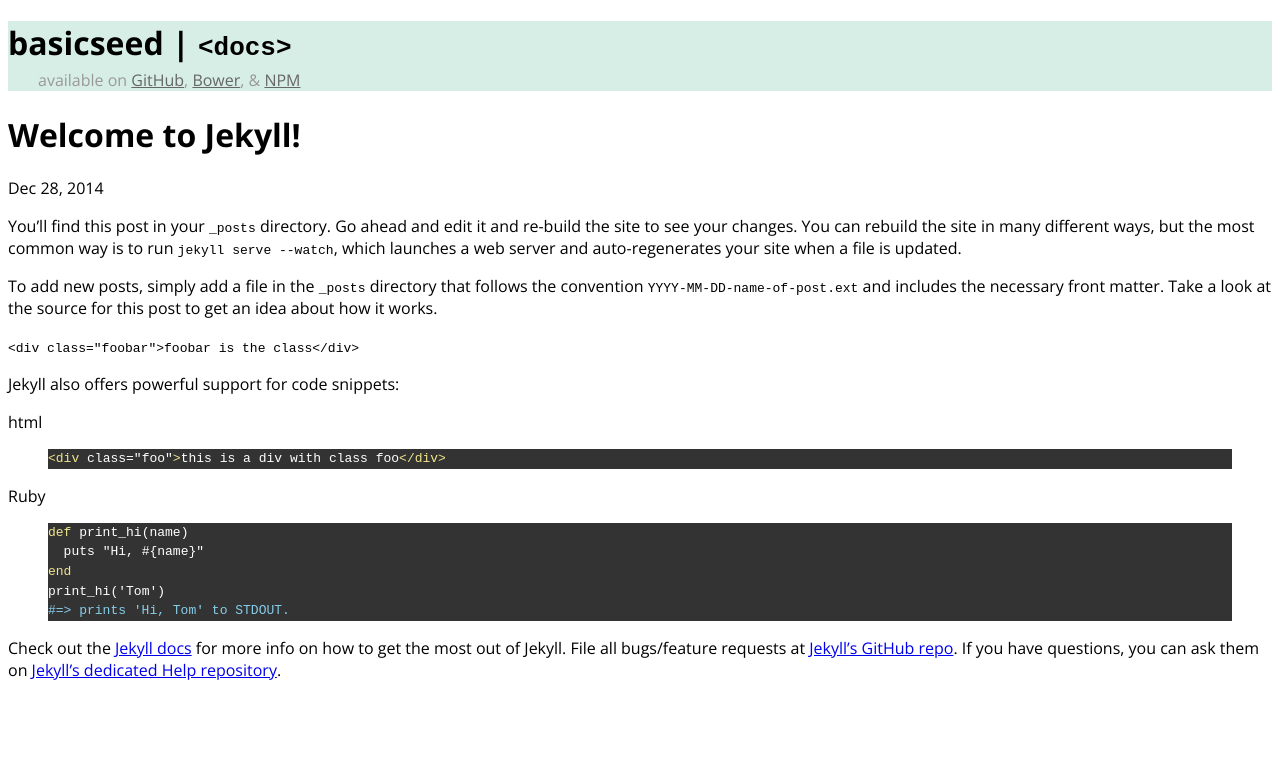
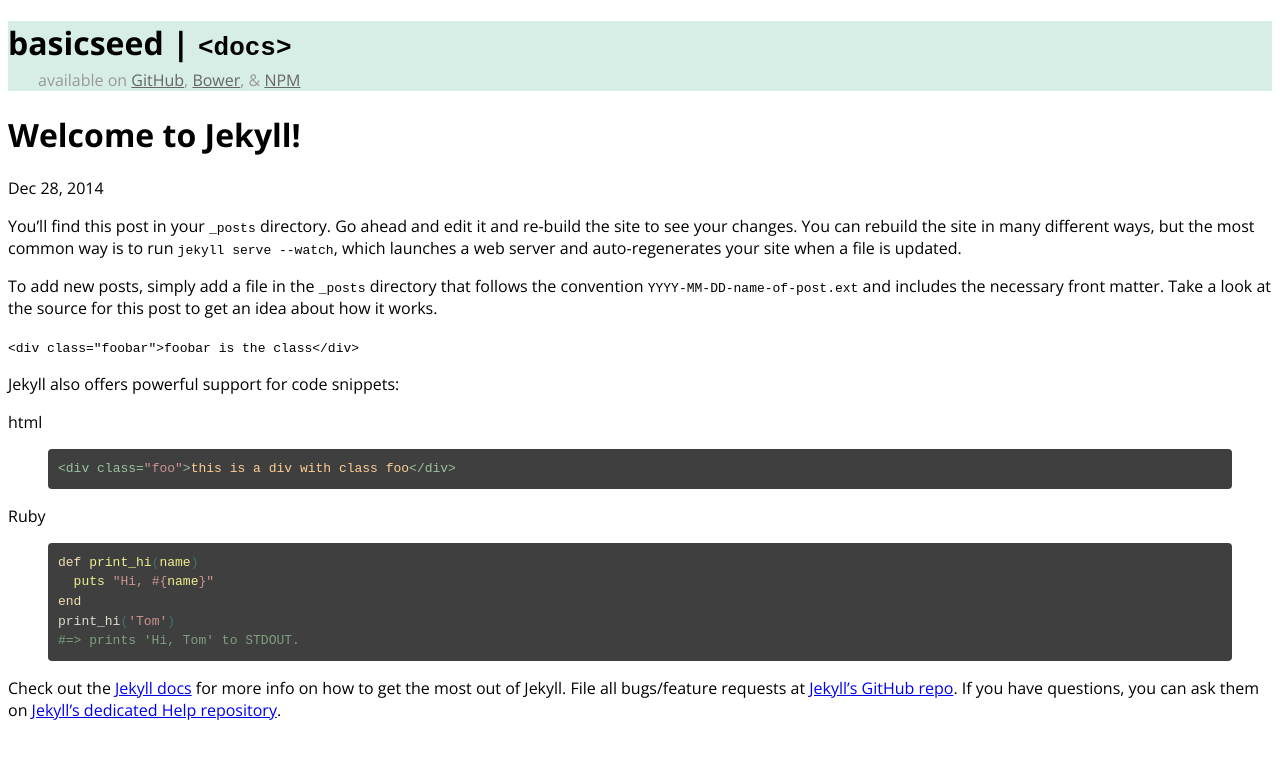
Before and after one commit to jamesmosier/basicseed, a Jekyll site: the page built from docs/_posts/2014-12-28-welcome-to-jekyll.markdown, in a window 1280 px wide. Shown: the top 759 px of the page. Built offline with Jekyll 4.4.1, drawn with Linux system fonts in a browser that asks for light colours.

Commit message:
new zenburn theme for syntax

```diff
--- a/docs/_sass/_prettify.scss
+++ b/docs/_sass/_prettify.scss
@@ -67,6 +67,7 @@
 	font-family: Menlo,Monaco,Consolas,"Courier New",monospace;
 	//margin: 0 0 10px;
 	margin: 0;
+	padding: 10px;
 	font-size: 13px;
 	line-height: 1.42857143;
 	word-break: break-all;
@@ -75,116 +76,297 @@
 	overflow: auto;
 }
 
+//https://github.com/richleland/pygments-css (zenburn)
+.highlight code,.highlight pre {
+    color: #fdce93;
+    background-color: #3f3f3f;
+}
 
-//https://github.com/uraimo/pygments-vimstyles/blob/master/desert.css
-.highlight  { background: #333333; color: #ffffff}
-.highlight .hll { background-color: #ffffcc }
-.highlight .c { color: #87ceeb} /* Comment */
-.highlight .err { color: #ffffff} /* Error */
-.highlight .g { color: #ffffff} /* Generic */
-.highlight .k { color: #f0e68c} /* Keyword */
-.highlight .l { color: #ffffff} /* Literal */
-.highlight .n { color: #ffffff} /* Name */
-.highlight .o { color: #ffffff} /* Operator */
-.highlight .x { color: #ffffff} /* Other */
-.highlight .p { color: #ffffff} /* Punctuation */
-.highlight .cm { color: #87ceeb} /* Comment.Multiline */
-.highlight .cp { color: #cd5c5c} /* Comment.Preproc */
-.highlight .c1 { color: #87ceeb} /* Comment.Single */
-.highlight .cs { color: #87ceeb} /* Comment.Special */
-.highlight .gd { color: #0000c0; font-weight: bold; background-color: #008080 } /* Generic.Deleted */
-.highlight .ge { color: #c000c0; text-decoration: underline} /* Generic.Emph */
-.highlight .gr { color: #c0c0c0; font-weight: bold; background-color: #c00000 } /* Generic.Error */
-.highlight .gh { color: #cd5c5c} /* Generic.Heading */
-.highlight .gi { color: #ffffff; background-color: #0000c0 } /* Generic.Inserted */
-.highlight .go { color: #add8e6; font-weight: bold; background-color: #4d4d4d } /* Generic.Output */
-.highlight .gp { color: #ffffff} /* Generic.Prompt */
-.highlight .gs { color: #ffffff} /* Generic.Strong */
-.highlight .gu { color: #cd5c5c} /* Generic.Subheading */
-.highlight .gt { color: #c0c0c0; font-weight: bold; background-color: #c00000 } /* Generic.Traceback */
-.highlight .kc { color: #f0e68c} /* Keyword.Constant */
-.highlight .kd { color: #f0e68c} /* Keyword.Declaration */
-.highlight .kn { color: #f0e68c} /* Keyword.Namespace */
-.highlight .kp { color: #f0e68c} /* Keyword.Pseudo */
-.highlight .kr { color: #f0e68c} /* Keyword.Reserved */
-.highlight .kt { color: #bdb76b} /* Keyword.Type */
-.highlight .ld { color: #ffffff} /* Literal.Date */
-.highlight .m { color: #ffffff} /* Literal.Number */
-.highlight .s { color: #ffffff} /* Literal.String */
-.highlight .na { color: #ffffff} /* Name.Attribute */
-.highlight .nb { color: #ffffff} /* Name.Builtin */
-.highlight .nc { color: #ffffff} /* Name.Class */
-.highlight .no { color: #ffa0a0} /* Name.Constant */
-.highlight .nd { color: #ffffff} /* Name.Decorator */
-.highlight .ni { color: #ffdead} /* Name.Entity */
-.highlight .ne { color: #ffffff} /* Name.Exception */
-.highlight .nf { color: #ffffff} /* Name.Function */
-.highlight .nl { color: #ffffff} /* Name.Label */
-.highlight .nn { color: #ffffff} /* Name.Namespace */
-.highlight .nx { color: #ffffff} /* Name.Other */
-.highlight .py { color: #ffffff} /* Name.Property */
-.highlight .nt { color: #f0e68c} /* Name.Tag */
-.highlight .nv { color: #98fb98} /* Name.Variable */
-.highlight .ow { color: #ffffff} /* Operator.Word */
-.highlight .w { color: #ffffff} /* Text.Whitespace */
-.highlight .mf { color: #ffffff} /* Literal.Number.Float */
-.highlight .mh { color: #ffffff} /* Literal.Number.Hex */
-.highlight .mi { color: #ffffff} /* Literal.Number.Integer */
-.highlight .mo { color: #ffffff} /* Literal.Number.Oct */
-.highlight .sb { color: #ffffff} /* Literal.String.Backtick */
-.highlight .sc { color: #ffffff} /* Literal.String.Char */
-.highlight .sd { color: #ffffff} /* Literal.String.Doc */
-.highlight .s2 { color: #ffffff} /* Literal.String.Double */
-.highlight .se { color: #ffffff} /* Literal.String.Escape */
-.highlight .sh { color: #ffffff} /* Literal.String.Heredoc */
-.highlight .si { color: #ffffff} /* Literal.String.Interpol */
-.highlight .sx { color: #ffffff} /* Literal.String.Other */
-.highlight .sr { color: #ffffff} /* Literal.String.Regex */
-.highlight .s1 { color: #ffffff} /* Literal.String.Single */
-.highlight .ss { color: #ffffff} /* Literal.String.Symbol */
-.highlight .bp { color: #ffffff} /* Name.Builtin.Pseudo */
-.highlight .vc { color: #98fb98} /* Name.Variable.Class */
-.highlight .vg { color: #98fb98} /* Name.Variable.Global */
-.highlight .vi { color: #98fb98} /* Name.Variable.Instance */
-.highlight .il { color: #ffffff} /* Literal.Number.Integer.Long */
+.highlight .hll {
+    background-color: #222;
+}
+
+.highlight .c {
+    color: #7f9f7f;
+}
+
+.highlight .err {
+    color: #e37170;
+    background-color: #3d3535;
+}
+
+.highlight .g {
+    color: #7f9f7f;
+}
+
+.highlight .k {
+    color: #f0dfaf;
+}
+
+.highlight .l {
+    color: #ccc;
+}
+
+.highlight .n {
+    color: #dcdccc;
+}
+
+.highlight .o {
+    color: #f0efd0;
+}
+
+.highlight .x {
+    color: #ccc;
+}
+
+.highlight .p {
+    color: #41706f;
+}
+
+.highlight .cm {
+    color: #7f9f7f;
+}
+
+.highlight .cp {
+    color: #7f9f7f;
+}
+
+.highlight .c1 {
+    color: #7f9f7f;
+}
+
+.highlight .cs {
+    color: #cd0000;
+    font-weight: bold;
+}
+
+.highlight .gd {
+    color: #cd0000;
+}
+
+.highlight .ge {
+    color: #ccc;
+    font-style: italic;
+}
+
+.highlight .gr {
+    color: red;
+}
+
+.highlight .gh {
+    color: #dcdccc;
+    font-weight: bold;
+}
+
+.highlight .gi {
+    color: #00cd00;
+}
+
+.highlight .go {
+    color: gray;
+}
+
+.highlight .gp {
+    color: #dcdccc;
+    font-weight: bold;
+}
+
+.highlight .gs {
+    color: #ccc;
+    font-weight: bold;
+}
+
+.highlight .gu {
+    color: purple;
+    font-weight: bold;
+}
+
+.highlight .gt {
+    color: #0040D0;
+}
+
+.highlight .kc {
+    color: #dca3a3;
+}
+
+.highlight .kd {
+    color: #ffff86;
+}
+
+.highlight .kn {
+    color: #dfaf8f;
+    font-weight: bold;
+}
+
+.highlight .kp {
+    color: #cdcf99;
+}
+
+.highlight .kr {
+    color: #cdcd00;
+}
+
+.highlight .kt {
+    color: #00cd00;
+}
+
+.highlight .ld {
+    color: #cc9393;
+}
+
+.highlight .m {
+    color: #8cd0d3;
+}
+
+.highlight .s {
+    color: #cc9393;
+}
+
+.highlight .na {
+    color: #9ac39f;
+}
+
+.highlight .nb {
+    color: #efef8f;
+}
+
+.highlight .nc {
+    color: #efef8f;
+}
+
+.highlight .no {
+    color: #ccc;
+}
+
+.highlight .nd {
+    color: #ccc;
+}
+
+.highlight .ni {
+    color: #c28182;
+}
+
+.highlight .ne {
+    color: #c3bf9f;
+    font-weight: bold;
+}
+
+.highlight .nf {
+    color: #efef8f;
+}
+
+.highlight .nl {
+    color: #ccc;
+}
+
+.highlight .nn {
+    color: #8fbede;
+}
+
+.highlight .nx {
+    color: #ccc;
+}
+
+.highlight .py {
+    color: #ccc;
+}
+
+.highlight .nt {
+    color: #9ac39f;
+}
+
+.highlight .nv {
+    color: #dcdccc;
+}
+
+.highlight .ow {
+    color: #f0efd0;
+}
+
+.highlight .w {
+    color: #ccc;
+}
+
+.highlight .mf {
+    color: #8cd0d3;
+}
+
+.highlight .mh {
+    color: #8cd0d3;
+}
+
+.highlight .mi {
+    color: #8cd0d3;
+}
+
+.highlight .mo {
+    color: #8cd0d3;
+}
+
+.highlight .sb {
+    color: #cc9393;
+}
+
+.highlight .sc {
+    color: #cc9393;
+}
+
+.highlight .sd {
+    color: #cc9393;
+}
+
+.highlight .s2 {
+    color: #cc9393;
+}
+
+.highlight .se {
+    color: #cc9393;
+}
+
+.highlight .sh {
+    color: #cc9393;
+}
+
+.highlight .si {
+    color: #cc9393;
+}
+
+.highlight .sx {
+    color: #cc9393;
+}
+
+.highlight .sr {
+    color: #cc9393;
+}
+
+.highlight .s1 {
+    color: #cc9393;
+}
+
+.highlight .ss {
+    color: #cc9393;
+}
+
+.highlight .bp {
+    color: #efef8f;
+}
+
+.highlight .vc {
+    color: #efef8f;
+}
+
+.highlight .vg {
+    color: #dcdccc;
+}
+
+.highlight .vi {
+    color: #ffffc7;
+}
+
+.highlight .il {
+    color: #8cd0d3;
+}
 
 
-
-
-/*
-  Darkly Pygments Theme
-  (c) 2014 Sourcey
-  http://sourcey.com
-*/
-
-// .highlight {
-//   white-space: pre;
-//   overflow: auto;
-//   word-wrap: normal; /* horizontal scrolling */
-//   -moz-border-radius: 3px;
-//   -webkit-border-radius: 3px;
-//   border-radius: 3px;
-//   padding: 20px;
-//   background: #343642;
-//   color: #C1C2C3;
-// }
-// .highlight .hll { background-color: #ffc; }
-// .highlight .gd { color: #2e3436; background-color: #0e1416; }
-// .highlight .gr { color: #eeeeec; background-color: #c00; }
-// .highlight .gi { color: #babdb6; background-color: #1f2b2d; }
-// .highlight .go { color: #2c3032; background-color: #2c3032; }
-// .highlight .kt { color: #e3e7df; }
-// .highlight .ni { color: #888a85; }
-// .highlight .c,.highlight .cm,.highlight .c1,.highlight .cs { color: #8D9684; }
-// .highlight .err,.highlight .g,.highlight .l,.highlight .n,.highlight .x,.highlight .p,.highlight .ge,
-// .highlight .gp,.highlight .gs,.highlight .gt,.highlight .ld,.highlight .s,.highlight .nc,.highlight .nd,
-// .highlight .ne,.highlight .nl,.highlight .nn,.highlight .nx,.highlight .py,.highlight .ow,.highlight .w,.highlight .sb,
-// .highlight .sc,.highlight .sd,.highlight .s2,.highlight .se,.highlight .sh,.highlight .si,.highlight .sx,.highlight .sr,
-// .highlight .s1,.highlight .ss,.highlight .bp { color: #C1C2C3; }
-// .highlight .k,.highlight .kc,.highlight .kd,.highlight .kn,.highlight .kp,.highlight .kr,
-// .highlight .nt { color: #729fcf; }
-// .highlight .cp,.highlight .gh,.highlight .gu,.highlight .na,.highlight .nf { color: #E9A94B ; }
-// .highlight .m,.highlight .nb,.highlight .no,.highlight .mf,.highlight .mh,.highlight .mi,.highlight .mo,
-// .highlight .il { color: #8ae234; }
-// .highlight .o { color: #989DAA; }
-// .highlight .nv,.highlight .vc,.highlight .vg,.highlight .vi { color: #fff; }
+//another option:
+//https://github.com/uraimo/pygments-vimstyles/blob/master/desert.css
```
